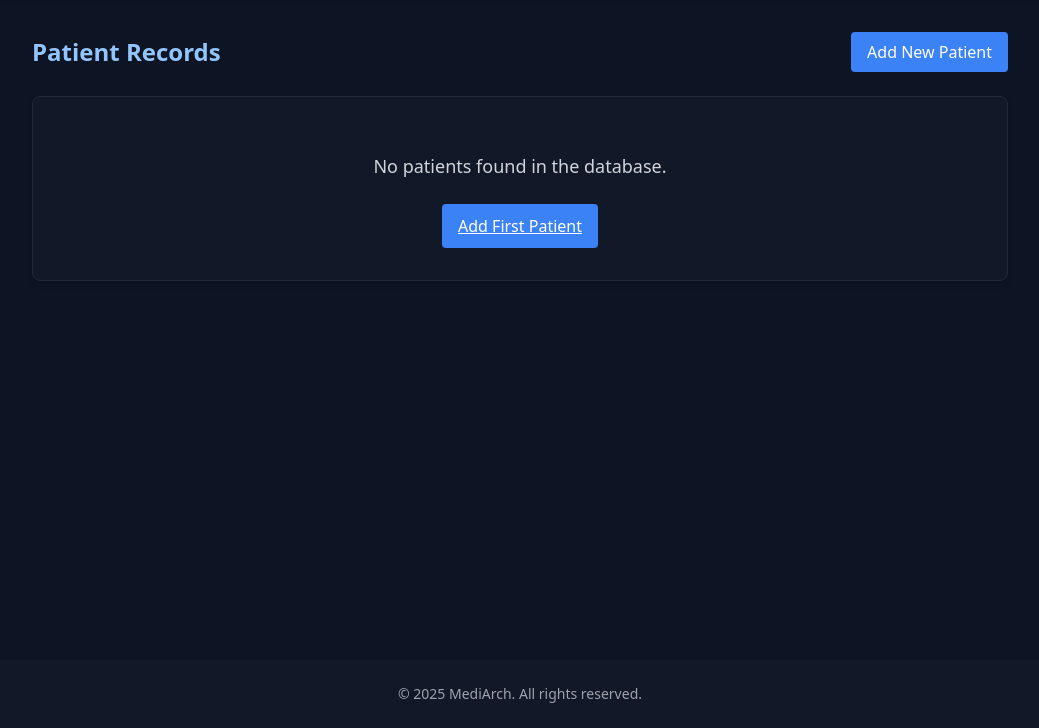
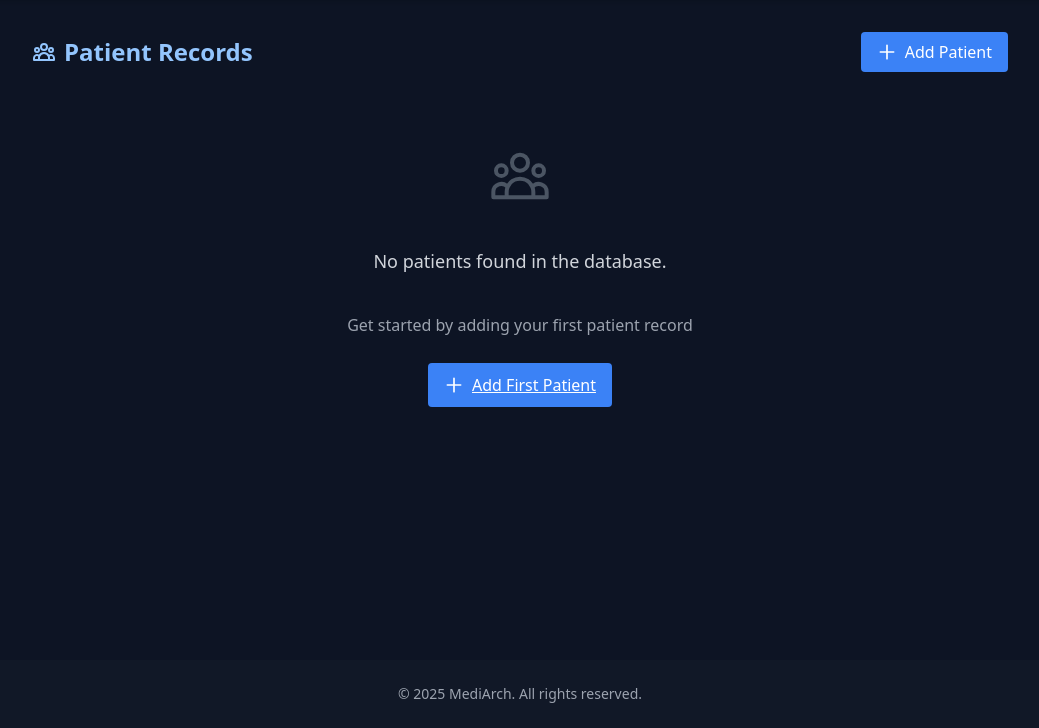
Before and after one commit to Hekzory/MediArch, a Flask app: page /patients in a window 1280 px wide. Shown: the part 72-800 px from the top of the page, without its empty margins (120-1159 px from the left). Run offline with Flask 3, Linux system fonts and the light colour scheme; some libraries are stand-ins or nearby versions.

Commit message:
enhance patient list

```diff
--- a/src/mediarch/templates/patient_list.html
+++ b/src/mediarch/templates/patient_list.html
@@ -4,14 +4,31 @@
 
 {% block page_header %}
 <div class="flex flex-col sm:flex-row justify-between items-center gap-4 mb-6">
-  <h2 class="text-2xl font-bold text-brand-light">Patient Records</h2>
-  <a href="{{ url_for('main.add_patient') }}" class="btn btn-primary">Add New Patient</a>
+  <h2 class="text-2xl font-bold text-brand-light flex items-center gap-2">
+    <svg xmlns="http://www.w3.org/2000/svg" class="h-6 w-6" fill="none" viewBox="0 0 24 24" stroke="currentColor" stroke-width="2">
+      <path stroke-linecap="round" stroke-linejoin="round" d="M17 20h5v-2a3 3 0 00-5.356-1.857M17 20H7m10 0v-2c0-.656-.126-1.283-.356-1.857M7 20H2v-2a3 3 0 015.356-1.857M7 20v-2c0-.656.126-1.283.356-1.857m0 0a5.002 5.002 0 019.288 0M15 7a3 3 0 11-6 0 3 3 0 016 0zm6 3a2 2 0 11-4 0 2 2 0 014 0zM7 10a2 2 0 11-4 0 2 2 0 014 0z" />
+    </svg>
+    Patient Records
+  </h2>
+  <div class="flex items-center gap-3">
+    <a href="{{ url_for('main.add_patient') }}" class="btn btn-primary inline-flex items-center gap-2">
+      <svg xmlns="http://www.w3.org/2000/svg" class="h-5 w-5" fill="none" viewBox="0 0 24 24" stroke="currentColor">
+        <path stroke-linecap="round" stroke-linejoin="round" stroke-width="2" d="M12 4v16m8-8H4" />
+      </svg>
+      Add Patient
+    </a>
+  </div>
 </div>
 {% endblock %}
 
 {% block content %}
 {% if patients %}
-<div class="bg-dark-700 p-6 rounded-lg shadow-md border border-dark-600 overflow-x-auto">
+<div class="card">
+  <div class="card-header flex justify-between items-center">
+    <h3 class="text-lg font-medium text-gray-200">All Patients</h3>
+    <span class="bg-dark-600 text-gray-300 text-sm py-1 px-3 rounded-full">{{ patients|length }} total</span>
+  </div>
+  <div class="overflow-x-auto">
     <table class="table min-w-full">
       <thead>
         <tr>
@@ -22,27 +39,55 @@
           <th>Actions</th>
         </tr>
       </thead>
-    <tbody>
+      <tbody id="patient-table-body">
         {% for patient in patients %}
-      <tr>
+        <tr class="patient-row hover:bg-dark-600/50 transition-colors">
           <td>{{ patient.id }}</td>
           <td>{{ patient.last_name }}</td>
           <td>{{ patient.first_name }}</td>
           <td>{{ patient.birth_date }}</td>
           <td class="flex space-x-3">
-          <a href="{{ url_for('main.view_patient', patient_id=patient.id) }}" class="text-brand hover:text-brand-light no-underline">View</a>
-          <a href="{{ url_for('main.edit_patient', patient_id=patient.id) }}" class="text-emerald-400 hover:text-emerald-300 no-underline">Edit</a>
-          <a href="{{ url_for('main.delete_patient', patient_id=patient.id) }}" class="text-red-400 hover:text-red-300 no-underline" onclick="return confirm('Are you sure you want to delete this patient?')">Delete</a>
+            <a href="{{ url_for('main.view_patient', patient_id=patient.id) }}" class="text-brand hover:text-brand-light no-underline inline-flex items-center gap-1 px-2 py-1 rounded-md hover:bg-dark-600/60" data-tooltip="View patient details">
+              <svg xmlns="http://www.w3.org/2000/svg" class="h-4 w-4" fill="none" viewBox="0 0 24 24" stroke="currentColor">
+                <path stroke-linecap="round" stroke-linejoin="round" stroke-width="2" d="M15 12a3 3 0 11-6 0 3 3 0 016 0z" />
+                <path stroke-linecap="round" stroke-linejoin="round" stroke-width="2" d="M2.458 12C3.732 7.943 7.523 5 12 5c4.478 0 8.268 2.943 9.542 7-1.274 4.057-5.064 7-9.542 7-4.477 0-8.268-2.943-9.542-7z" />
+              </svg>
+              View
+            </a>
+            <a href="{{ url_for('main.edit_patient', patient_id=patient.id) }}" class="text-emerald-400 hover:text-emerald-300 no-underline inline-flex items-center gap-1 px-2 py-1 rounded-md hover:bg-dark-600/60" data-tooltip="Edit patient information">
+              <svg xmlns="http://www.w3.org/2000/svg" class="h-4 w-4" fill="none" viewBox="0 0 24 24" stroke="currentColor">
+                <path stroke-linecap="round" stroke-linejoin="round" stroke-width="2" d="M11 5H6a2 2 0 00-2 2v11a2 2 0 002 2h11a2 2 0 002-2v-5m-1.414-9.414a2 2 0 112.828 2.828L11.828 15H9v-2.828l8.586-8.586z" />
+              </svg>
+              Edit
+            </a>
+            <a href="{{ url_for('main.delete_patient', patient_id=patient.id) }}" class="text-red-400 hover:text-red-300 no-underline inline-flex items-center gap-1 px-2 py-1 rounded-md hover:bg-dark-600/60" onclick="return confirm('Are you sure you want to delete this patient?')" data-tooltip="Delete patient record">
+              <svg xmlns="http://www.w3.org/2000/svg" class="h-4 w-4" fill="none" viewBox="0 0 24 24" stroke="currentColor">
+                <path stroke-linecap="round" stroke-linejoin="round" stroke-width="2" d="M19 7l-.867 12.142A2 2 0 0116.138 21H7.862a2 2 0 01-1.995-1.858L5 7m5 4v6m4-6v6m1-10V4a1 1 0 00-1-1h-4a1 1 0 00-1 1v3M4 7h16" />
+              </svg>
+              Delete
+            </a>
           </td>
         </tr>
         {% endfor %}
       </tbody>
     </table>
   </div>
+</div>
 {% else %}
-<div class="bg-dark-700 p-8 rounded-lg shadow-md border border-dark-600 text-center">
+<div class="card">
+  <div class="card-body flex flex-col items-center justify-center py-12 text-center">
+    <svg xmlns="http://www.w3.org/2000/svg" class="h-16 w-16 text-dark-400 mb-4" fill="none" viewBox="0 0 24 24" stroke="currentColor">
+      <path stroke-linecap="round" stroke-linejoin="round" stroke-width="1.5" d="M17 20h5v-2a3 3 0 00-5.356-1.857M17 20H7m10 0v-2c0-.656-.126-1.283-.356-1.857M7 20H2v-2a3 3 0 015.356-1.857M7 20v-2c0-.656.126-1.283.356-1.857m0 0a5.002 5.002 0 019.288 0M15 7a3 3 0 11-6 0 3 3 0 016 0zm6 3a2 2 0 11-4 0 2 2 0 014 0zM7 10a2 2 0 11-4 0 2 2 0 014 0z" />
+    </svg>
     <p class="text-lg text-gray-300 mb-4">No patients found in the database.</p>
-  <a href="{{ url_for('main.add_patient') }}" class="btn btn-primary mt-2">Add First Patient</a>
+    <p class="text-gray-400 mb-6">Get started by adding your first patient record</p>
+    <a href="{{ url_for('main.add_patient') }}" class="btn btn-primary inline-flex items-center gap-2">
+      <svg xmlns="http://www.w3.org/2000/svg" class="h-5 w-5" fill="none" viewBox="0 0 24 24" stroke="currentColor">
+        <path stroke-linecap="round" stroke-linejoin="round" stroke-width="2" d="M12 4v16m8-8H4" />
+      </svg>
+      Add First Patient
+    </a>
+  </div>
 </div>
 {% endif %}
 {% endblock %}
```
Lines whose indentation alone changed are shown as unchanged.
